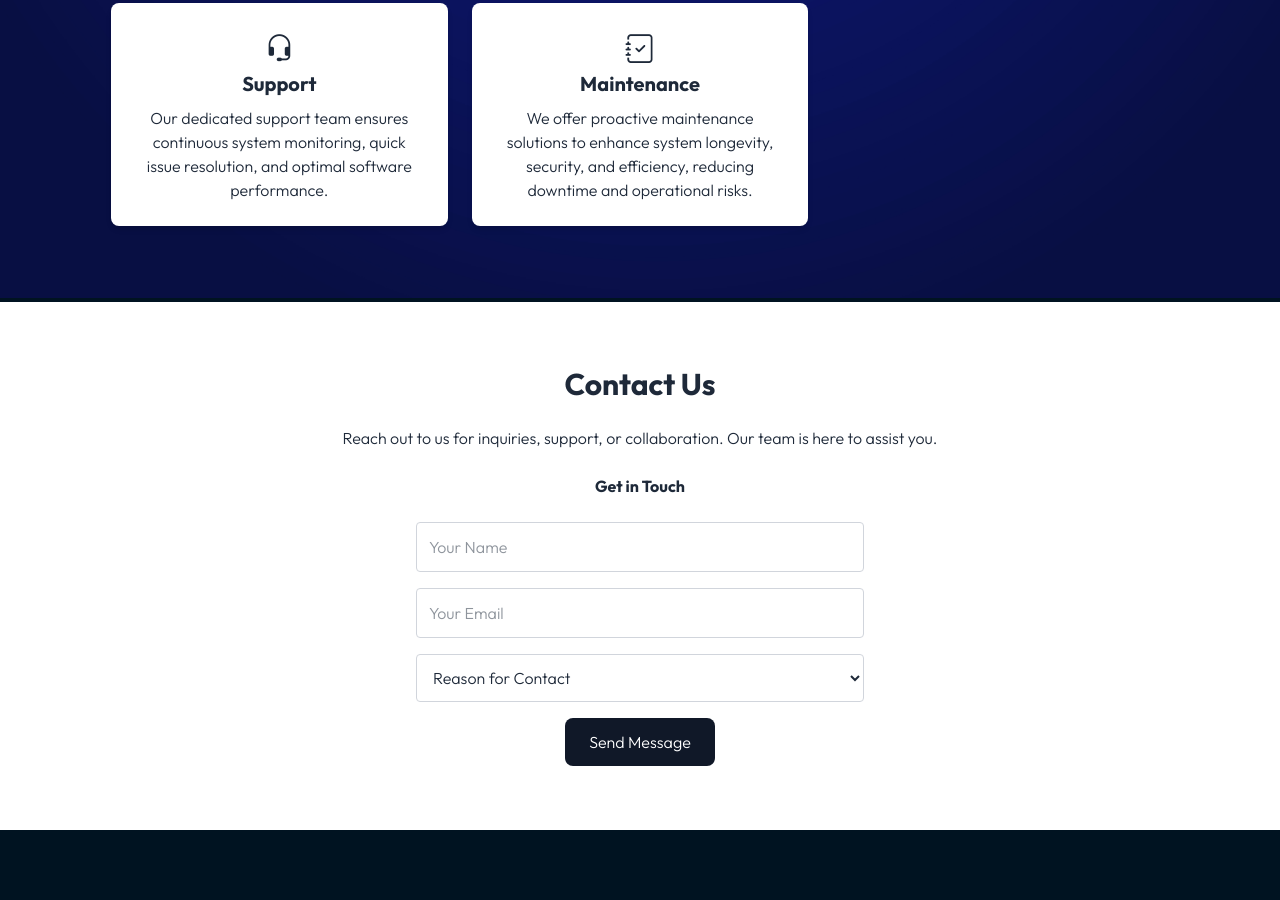
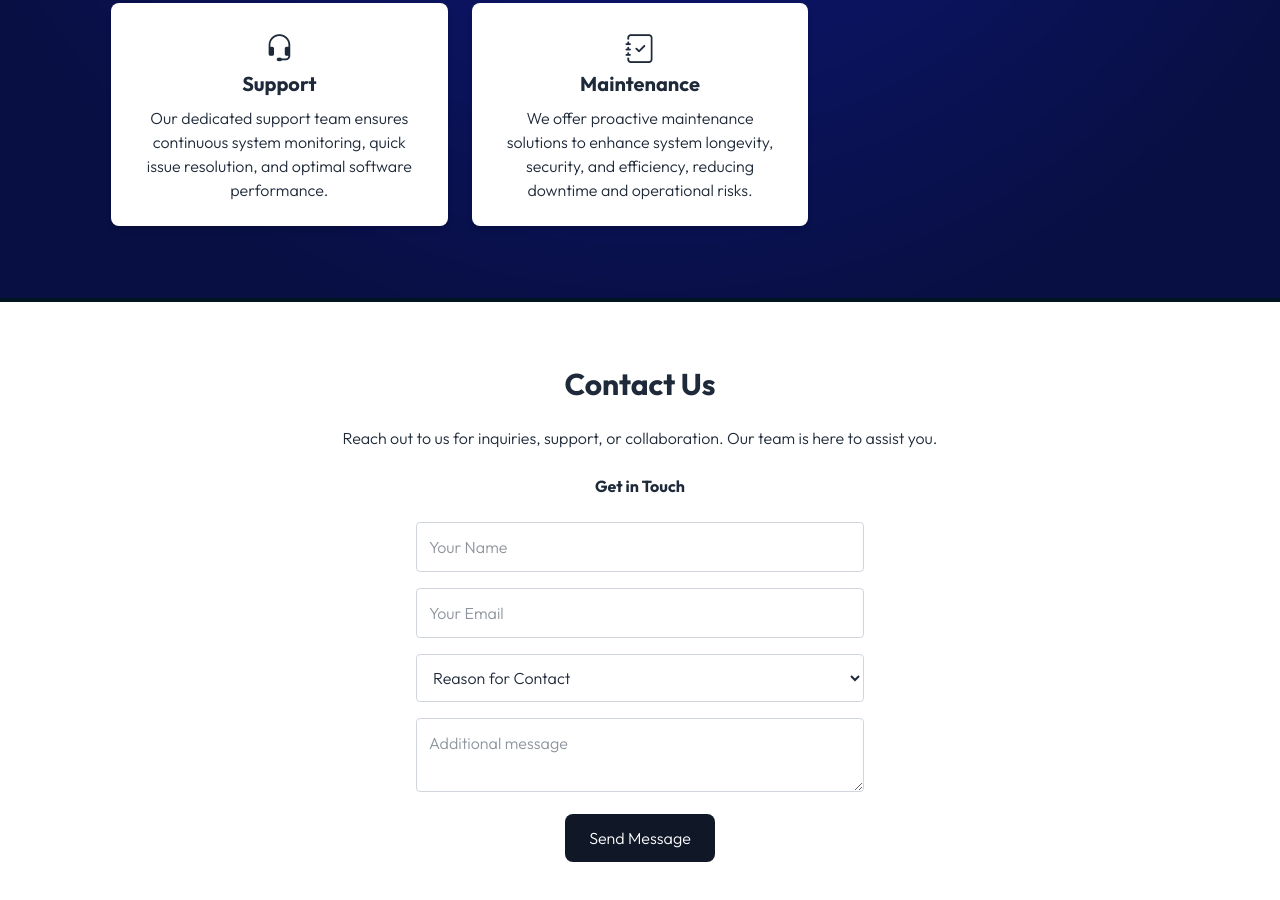
Before and after one commit to UlkaDharin/UEICube, a plain HTML site: page docs/index.html in a window 1280 px wide. Shown: the part 1780-2680 px from the top of the page. Before the commit the page ends 2610 px from the top, so only its background shows below. Drawn offline with nearby package versions, Linux system fonts and the light colour scheme.

Commit message:
message field enabled

```diff
--- a/docs/index.html
+++ b/docs/index.html
@@ -727,8 +727,8 @@
 
           <textarea
             id="message"
-            placeholder="Your Message"
-            class="w-full p-3 border border-gray-300 rounded mb-4 hidden"
+            placeholder="Additional message"
+            class="w-full p-3 border border-gray-300 rounded mb-4"
             required
           ></textarea>
 
```
